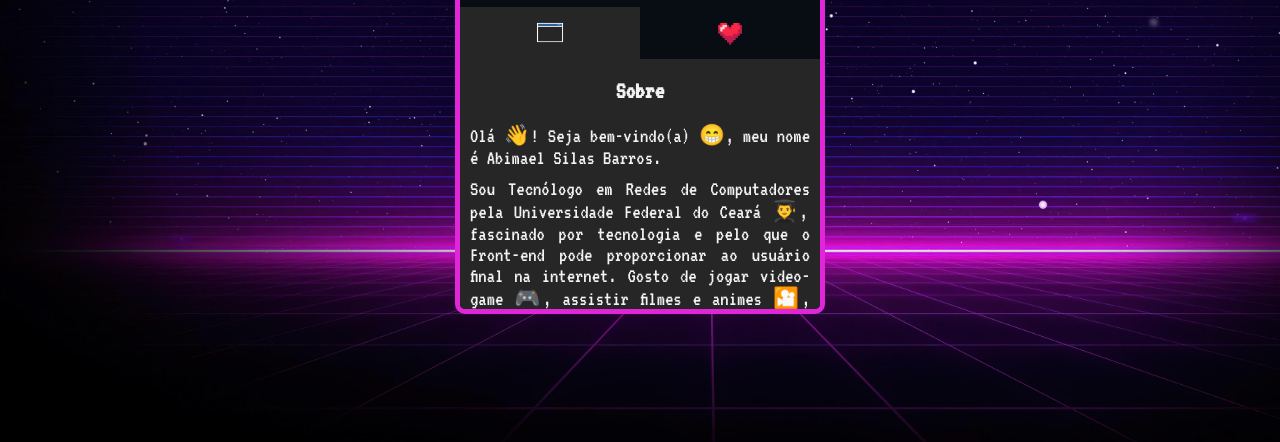
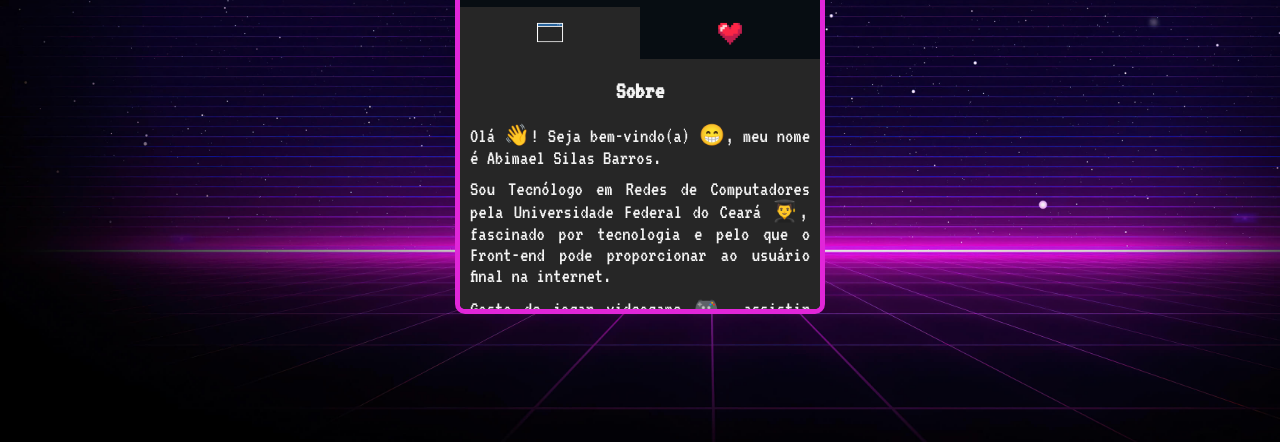
Before and after one commit to AbimaelSB/PaginaPessoal, a plain HTML site: page index.html in a window 1280 px wide. Shown: the part 358-800 px from the top of the page. Drawn offline with Linux system fonts and the light colour scheme.

Commit message:
update file

```diff
--- a/index.html
+++ b/index.html
@@ -29,7 +29,9 @@
       <div class="sobre">
         <h3 class="subtitulo">Sobre</h3>
         <p>Olá 👋! Seja bem-vindo(a) 😁, meu nome é Abimael Silas Barros.</p>
-        <p>Sou Tecnólogo em Redes de Computadores pela Universidade Federal do Ceará 👨‍🎓, fascinado por tecnologia e pelo que o Front-end pode proporcionar ao usuário final na internet. Gosto de jogar videogame 🎮, assistir filmes e animes 🎦, mas meu hobbie preferido é pescar 🎣. Atualmente estou estudando <span class="frontend">HTML5</span>, <span class="frontend">CSS3</span> e <span class="frontend">JavaScript</span> para me tornar um profissional atuante na área.</p>
+        <p>Sou Tecnólogo em Redes de Computadores pela Universidade Federal do Ceará 👨‍🎓, fascinado por tecnologia e pelo que o Front-end pode proporcionar ao usuário final na internet.</p>
+
+        <p>Gosto de jogar videogame 🎮, assistir filmes e animes 🎦, mas meu hobbie preferido é pescar 🎣. Atualmente estou estudando <span class="frontend">HTML5</span>, <span class="frontend">CSS3</span> e <span class="frontend">JavaScript</span> para me tornar um profissional atuante na área.</p>
       </div>
       <div class="minhas-redes">
         <h3 class="subtitulo">Minhas Redes</h3>
```
